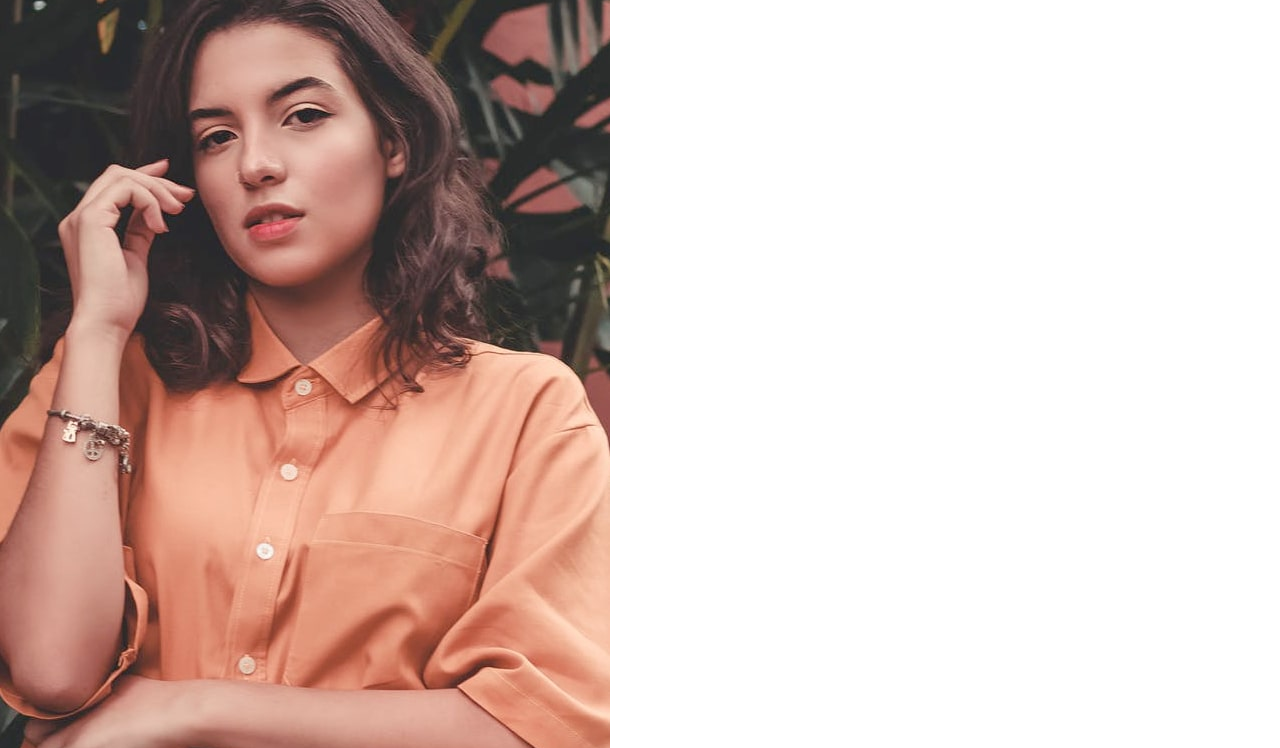
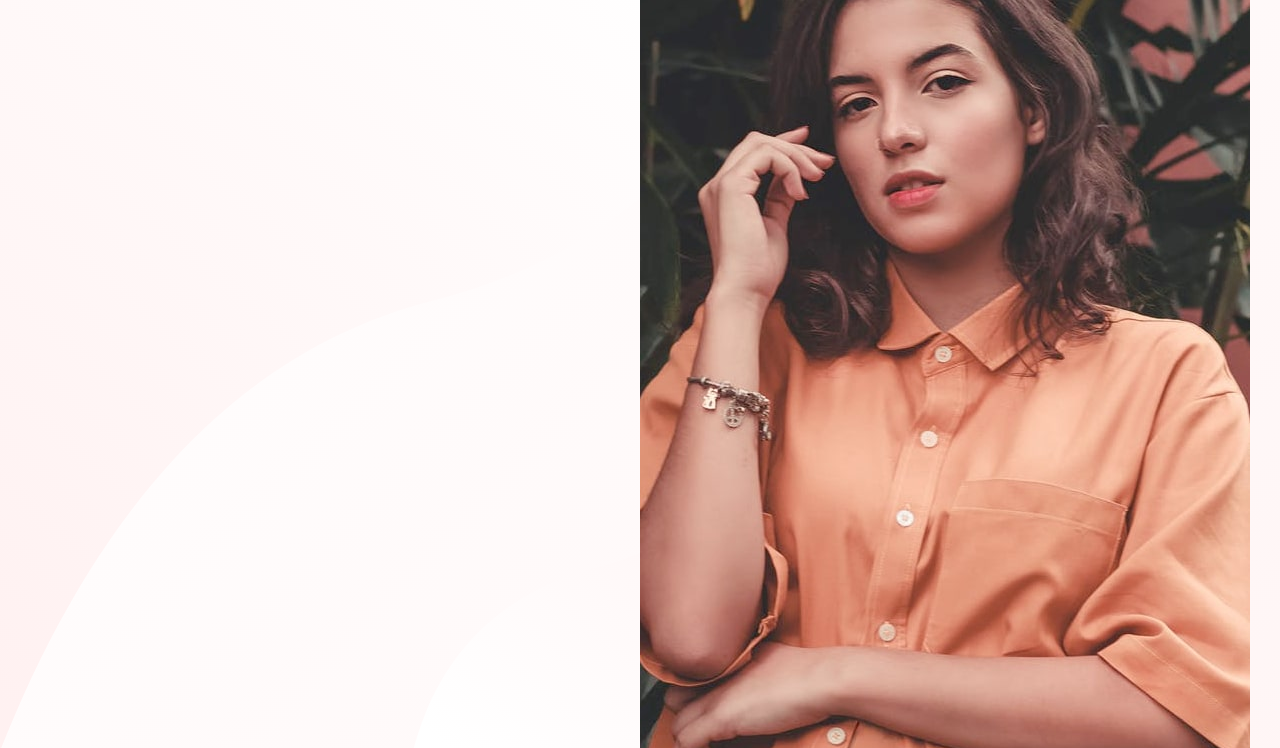
Before and after one commit to lunr-ish/base-apparel-coming-soon, a plain HTML site: page index.html in a window 1280 px wide. Shown: the part 49-797 px from the top of the page. Drawn offline with Linux system fonts and the light colour scheme.

Commit message:
add base body and main styles

```diff
--- a/style.css
+++ b/style.css
@@ -69,3 +69,27 @@ button {
   white-space: nowrap;
   width: 1px;
 }
+
+/* BODY */
+
+body {
+  font-family: var(--ff-josefin-sans);
+  font-weight: var(--fw-normal);
+  background: var(--grad-bg);
+}
+
+main {
+  max-width: 23.44rem;
+  min-height: 100vh;
+  margin-inline: auto;
+  display: grid;
+  grid-template-columns: 1fr;
+  background: url("./images/bg-pattern-desktop.svg") no-repeat;
+}
+
+@media (min-width: 75rem) {
+  main {
+    max-width: 90rem;
+    grid-template-columns: repeat(2, 1fr);
+  }
+}
```
